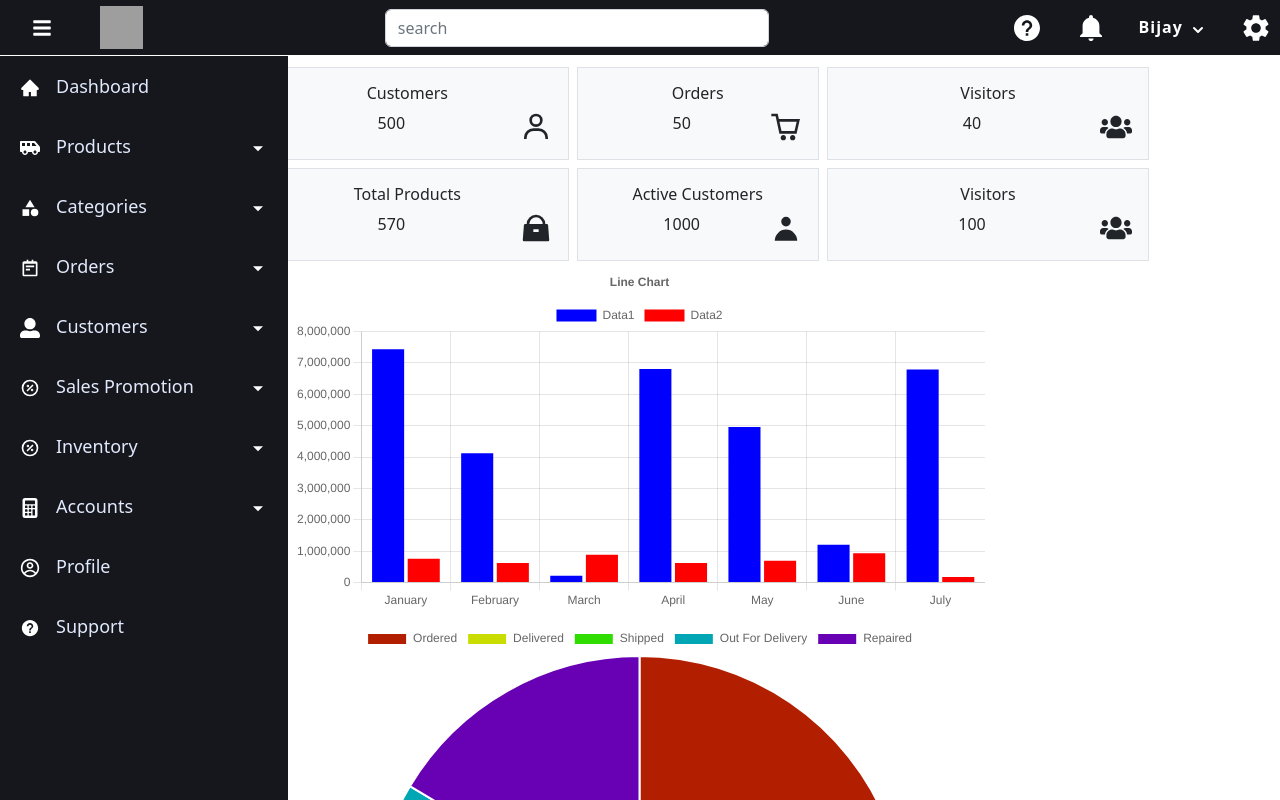
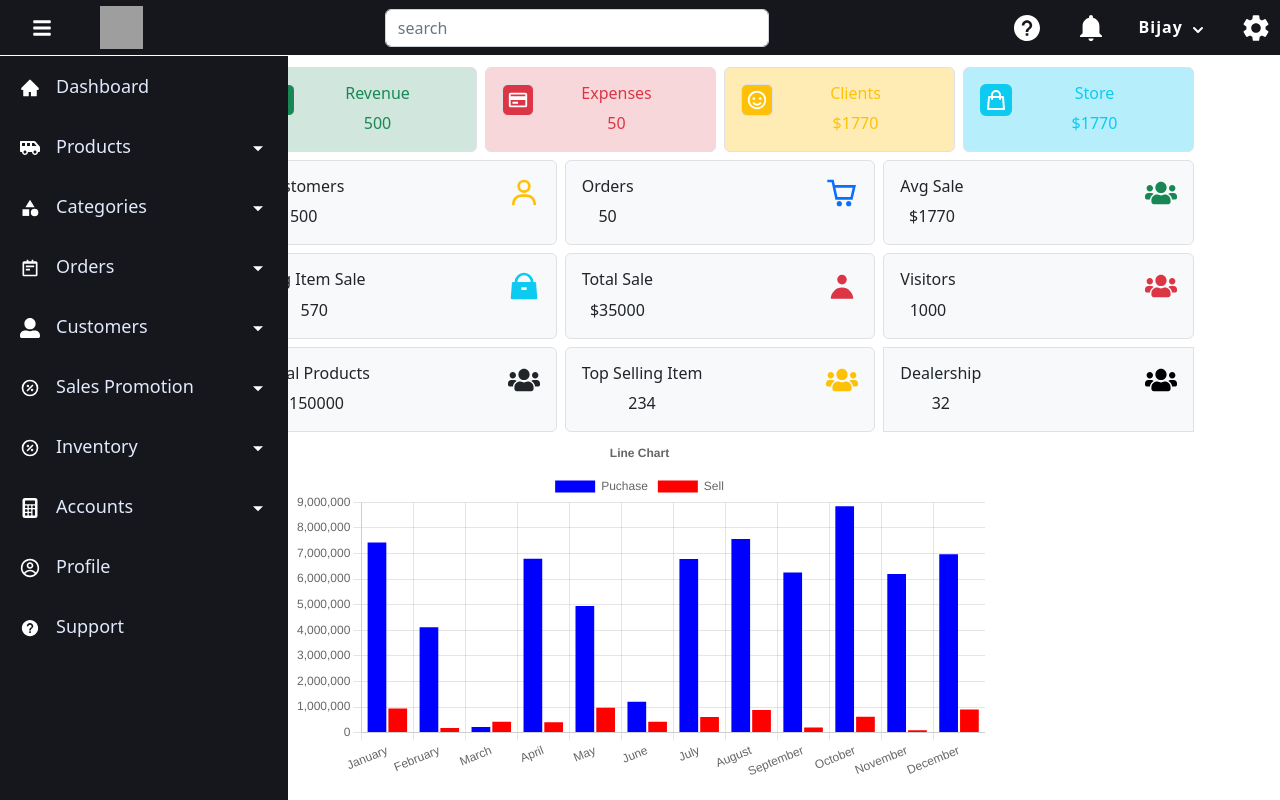
Before and after one commit to bijaysharma8335/adminpanel, a React (Create React App) app: page /landingpage in a window 1280 px wide. Shown: the top 800 px of the page. Built offline with nearby package versions, Linux system fonts and the light colour scheme; grey boxes are pictures that could not be loaded.

Commit message:
Modify styling in Landing Page

```diff
--- a/src/Components/LandingPage/LandingPage.js
+++ b/src/Components/LandingPage/LandingPage.js
@@ -1,12 +1,12 @@
 import React from "react";
-import { Container, Row } from "react-bootstrap";
-import { HiUser } from "react-icons/hi";
+import { Button, ButtonGroup, Container, Row } from "react-bootstrap";
+import { HiOutlineShoppingBag, HiUser } from "react-icons/hi";
 import { CgShoppingCart } from "react-icons/cg";
+import { FaShoppingBag, FaUsers } from "react-icons/fa";
+import { BiDollar, BiUser, BiCreditCard, BiSmile } from "react-icons/bi";
+import { RiHandbagFill } from "react-icons/ri";
 import LineChart from "./LineChart";
 import PieChart from "./PieChart";
-import { FaUsers } from "react-icons/fa";
-import { BiUser } from "react-icons/bi";
-import { RiHandbagFill } from "react-icons/ri";
 import Transactions from "./Transactions";
 
 const LandingPage = ({ toggle, setToggle }) => {
@@ -14,38 +14,151 @@ const LandingPage = ({ toggle, setToggle }) => {
     return (
         <Container className={toggle ? "margin-0" : "margin-18rem"}>
             <div className={toggle ? "width-98vw" : "width-80vw"}>
-                <Row style={{ marginLeft: "10rem" }}>
-                    <div className="col-md-4 p-3 bg-light m-1 text-center border">
-                        <h6>Customers</h6>
+                <div className="topbar-landingpage4">
+                    <div
+                        className=" p-3  m-1 text-success text-center border rounded"
+                        style={{ backgroundColor: "#d1e7dd" }}
+                    >
+                        <BiDollar
+                            size="2em"
+                            className="float-start p-1 mt-0 text-white  border bg-success border rounded"
+                        />
+                        <h6>Revenue</h6>
                         <span>500</span>
-                        <BiUser size="2em" className="float-end mt-0" />
                     </div>
-                    <div className="col-md-3 p-3 bg-light m-1 text-center border">
-                        <h6>Orders</h6>
+                    <div
+                        className=" p-3  m-1 text-center text-danger border rounded"
+                        style={{ backgroundColor: "#f8d7da" }}
+                    >
+                        <BiCreditCard
+                            size="2em"
+                            className="float-start p-1 mt-0 text-white  bg-danger border rounded"
+                        />
+                        <h6>Expenses</h6>
                         <span>50</span>
-                        <CgShoppingCart size="2em" className="float-end mt-0" />
                     </div>
-                    <div className="col-md-4 p-3 bg-light m-1 text-center border">
-                        <h6>Visitors</h6>
-                        <span>40</span>
+                    <div
+                        className=" p-3  m-1 text-center text-warning border rounded"
+                        style={{ backgroundColor: "#ffecb5" }}
+                    >
+                        <BiSmile
+                            size="2em"
+                            className="float-start mt-0 p-1 text-white bg-warning border rounded"
+                        />
+                        <h6>Clients</h6>
+                        <span>$1770</span>
+                    </div>
+                    <div
+                        className=" p-3  m-1 text-center border text-info rounded"
+                        style={{ backgroundColor: "#b6effb" }}
+                    >
+                        <HiOutlineShoppingBag
+                            size="2em"
+                            className="float-start mt-0 p-1 text-white bg-info rounded"
+                        />
+                        <h6>Store</h6>
+                        <span>$1770</span>
+                    </div>
+                </div>
+                {/* <div style={{ marginLeft: "10rem" }}>
+                    <ButtonGroup size="lg" className="mb-2 border">
+                        <Button variant="outline-secondary">Today</Button>
+                        <Button variant="outline-secondary">Week</Button>
+                        <Button variant="outline-secondary">Month</Button>
+                        <Button variant="outline-secondary">Year</Button>
+                    </ButtonGroup>
+                </div> */}
+                <div className="topbar-landingpage3">
+                    <div className=" p-3 bg-light m-1 text-center border rounded d-flex justify-content-between">
+                        <div>
+                            <h6>Customers</h6>
+                            <span>500</span>
+                        </div>
+
+                        <BiUser
+                            size="2em"
+                            className="float-end mt-0 text-warning"
+                        />
+                    </div>
+                    <div className=" p-3 bg-light m-1 text-center border rounded d-flex justify-content-between">
+                        <div>
+                            <h6>Orders</h6>
+                            <span>50</span>
+                        </div>
+                        <CgShoppingCart
+                            size="2em"
+                            className="float-end mt-0  text-primary"
+                        />
+                    </div>
+                    <div className=" p-3 bg-light m-1 text-center border  rounded d-flex justify-content-between">
+                        <div>
+                            <h6>Avg Sale</h6>
+                            <span>$1770</span>
+                        </div>
+                        <FaUsers
+                            size="2em"
+                            className="float-end mt-0 text-success"
+                        />
+                    </div>
+                    <div className=" p-3 bg-light m-1 text-center border  rounded d-flex justify-content-between">
+                        <div>
+                            <h6>Avg Item Sale</h6>
+                            <span>570</span>
+                        </div>
+                        <RiHandbagFill
+                            size="2em"
+                            className="float-end mt-0 text-info"
+                        />
+                    </div>
+                    <div className=" p-3 bg-light m-1 text-center border rounded d-flex justify-content-between">
+                        <div>
+                            <h6>Total Sale</h6>
+                            <span>$35000</span>
+                        </div>
+                        <HiUser
+                            size="2em"
+                            className="float-end mt-0 text-danger"
+                        />
+                    </div>
+                    <div className=" p-3 bg-light m-1 text-center border rounded d-flex justify-content-between">
+                        <div>
+                            <h6> Visitors</h6>
+                            <span>1000</span>
+                        </div>
+                        <FaUsers
+                            size="2em"
+                            className="float-end mt-0 text-danger"
+                        />
+                    </div>
+                    <div className=" p-3 bg-light m-1 text-center border  rounded d-flex justify-content-between">
+                        <div>
+                            <h6> Total Products</h6>
+                            <span>150000</span>
+                        </div>
                         <FaUsers size="2em" className="float-end mt-0" />
                     </div>
-                    <div className="col-md-4 p-3 bg-light m-1 text-center border">
-                        <h6>Total Products</h6>
-                        <span>570</span>
-                        <RiHandbagFill size="2em" className="float-end mt-0" />
+                    <div className=" p-3 bg-light m-1 text-center border rounded d-flex justify-content-between ">
+                        <div>
+                            <h6> Top Selling Item</h6>
+                            <span>234</span>
+                        </div>
+                        <FaUsers
+                            size="2em"
+                            className="float-end mt-0 text-warning"
+                        />
                     </div>
-                    <div className="col-md-3 p-3 bg-light m-1 text-center border">
-                        <h6>Active Customers</h6>
-                        <span>1000</span>
-                        <HiUser size="2em" className="float-end mt-0" />
+                    <div className=" p-3 bg-light m-1 text-center border d-flex justify-content-between">
+                        <div>
+                            <h6>Dealership</h6>
+                            <span>32</span>
+                        </div>
+
+                        <FaUsers
+                            size="2em"
+                            className="float-end mt-0 text-black"
+                        />
                     </div>
-                    <div className="col-md-4 p-3 bg-light m-1 text-center border">
-                        <h6> Visitors</h6>
-                        <span>100</span>
-                        <FaUsers size="2em" className="float-end mt-0" />
-                    </div>
-                </Row>
+                </div>
 
                 <div style={{ width: "62%", margin: "auto" }}>
                     <LineChart />
--- a/src/Components/LandingPage/LineChart.js
+++ b/src/Components/LandingPage/LineChart.js
@@ -20,20 +20,20 @@ ChartJS.register(
     Legend
 );
 
-const labels = ["January", "February", "March", "April", "May", "June", "July"];
+const labels = ["January", "February", "March", "April", "May", "June", "July","August","September","October","November","December"];
 
 export const data = {
     labels,
     datasets: [
         {
-            label: "Data1",
+            label: "Puchase",
             data: labels.map(() =>
                 faker.datatype.number({ min: 0, max: 10000000 })
             ),
             backgroundColor: "blue",
         },
         {
-            label: "Data2",
+            label: "Sell",
             data: labels.map(() =>
                 faker.datatype.number({ min: 0, max: 1000000 })
             ),
--- a/src/index.css
+++ b/src/index.css
@@ -85,3 +85,15 @@ table tbody tr {
 .cursor {
     cursor: pointer;
 }
+.topbar-landingpage4 {
+    margin-left: 10rem;
+    display: grid;
+    grid-template-columns: repeat(4,1fr);
+    align-items: center;
+}
+.topbar-landingpage3 {
+    margin-left: 10rem;
+    display: grid;
+    grid-template-columns: repeat(3,1fr);
+    align-items: center;
+}
```
